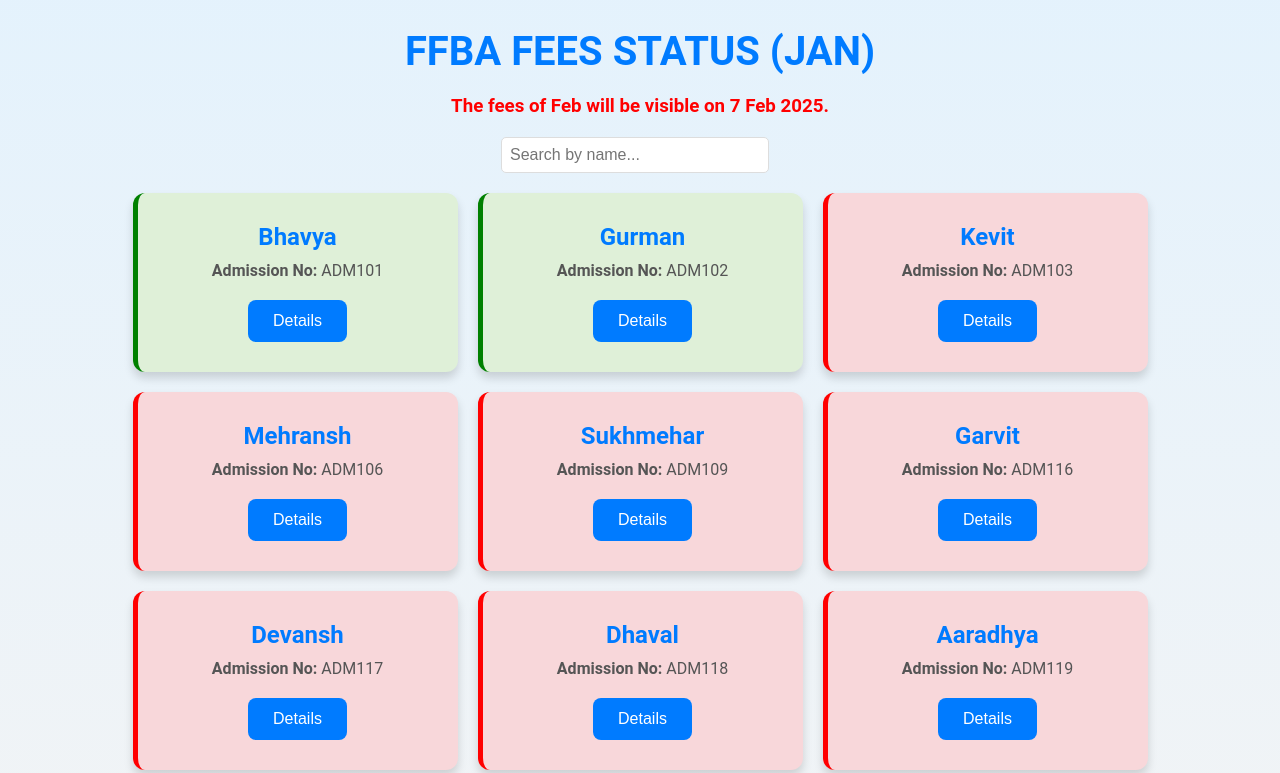
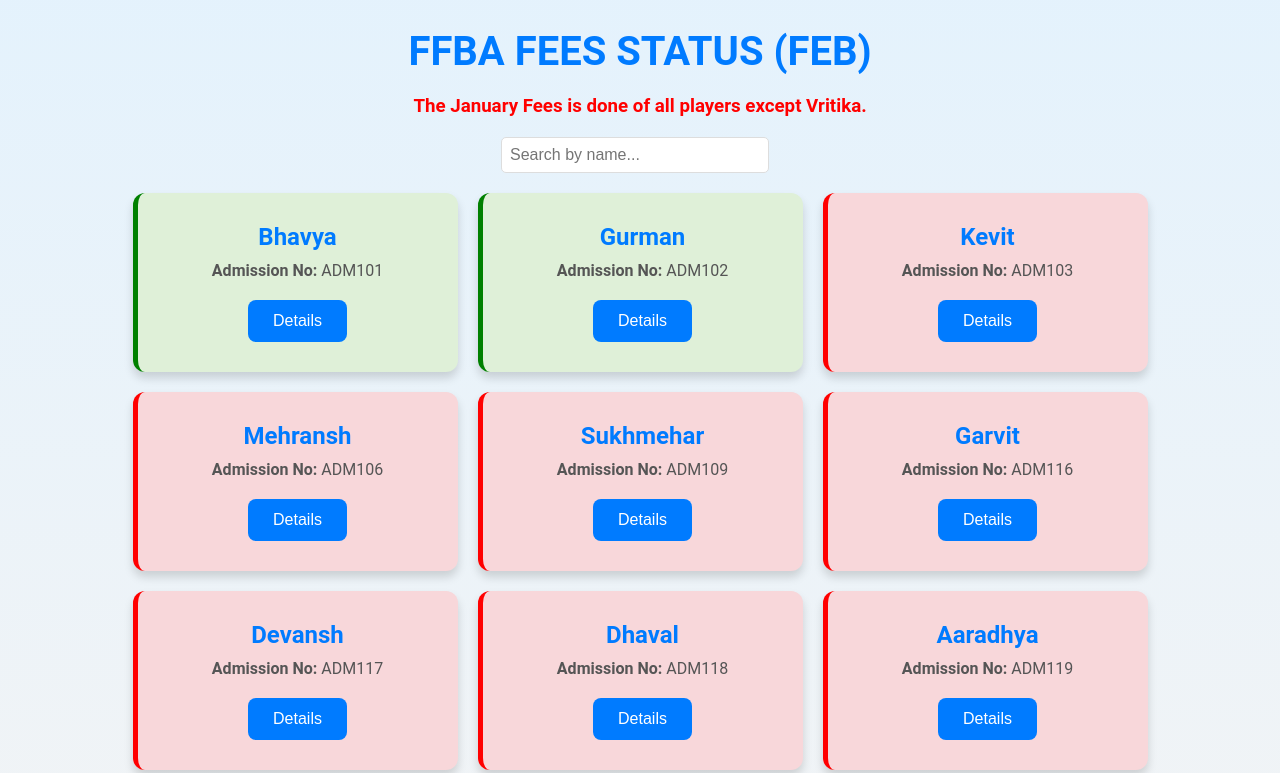
Before and after one commit to aeshwd/fees-2025, a plain HTML site: page index.html in a window 1280 px wide. Shown: the part 76-849 px from the top of the page. Drawn offline with nearby package versions, Linux system fonts and the light colour scheme.

Commit message:
Update index.html

```diff
--- a/index.html
+++ b/index.html
@@ -20,11 +20,11 @@
     <div class="image" style="text-align: center;">
       <img src="ffba-new.png" width="100">
     </div>
-    <h1 class="title">FFBA Fees Status (Jan)</h1>
+    <h1 class="title">FFBA Fees Status (Feb)</h1>
 
 
       <div class="done" style="text-align: center; margin-top: 20px; margin-bottom: 20px; color: red; font-weight: 800">
-		   <h3> The fees of Feb will be visible on 7 Feb 2025.</h3> </div>
+		   <h3> The January Fees is done of all players except Vritika.</h3> </div>
 
     <div class="filter-container" style="text-align: center; margin-bottom: 20px;">
       <input type="text" id="searchBar" placeholder="Search by name..." oninput="searchPlayers()">
```
